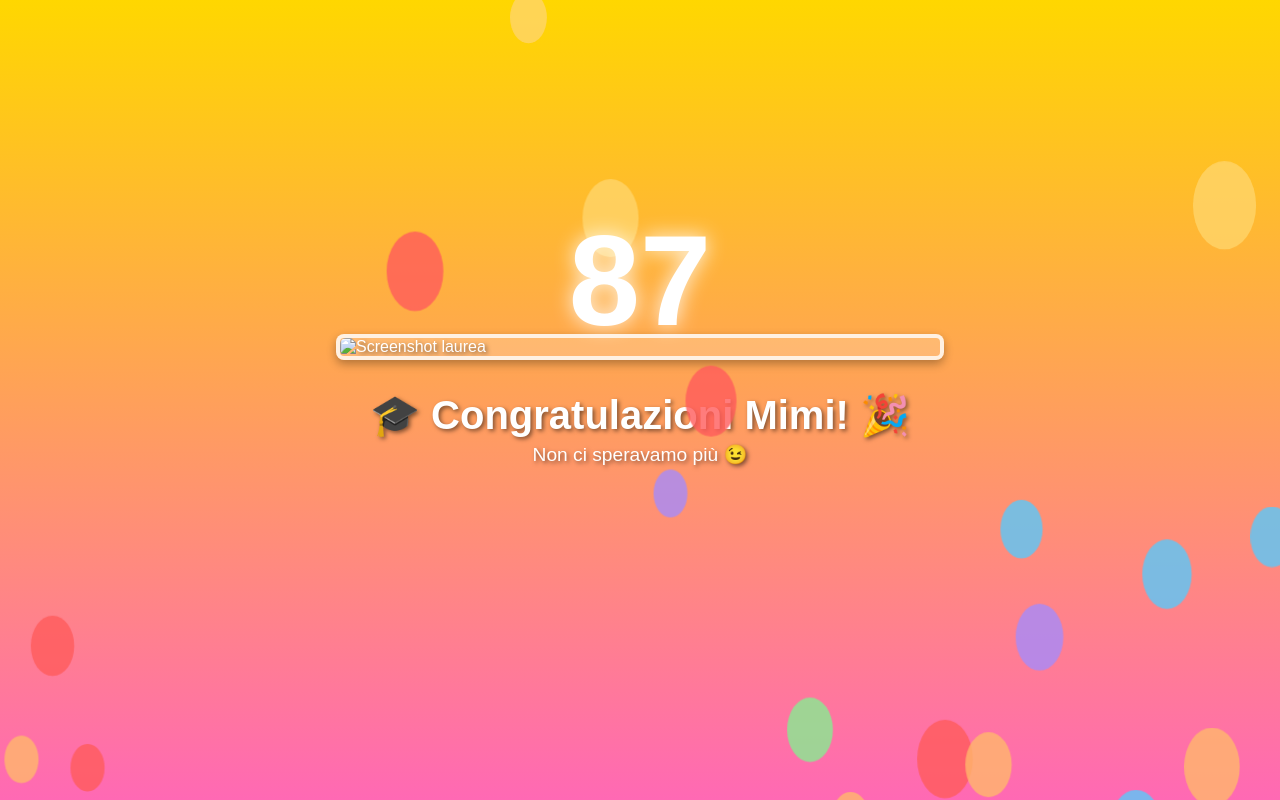
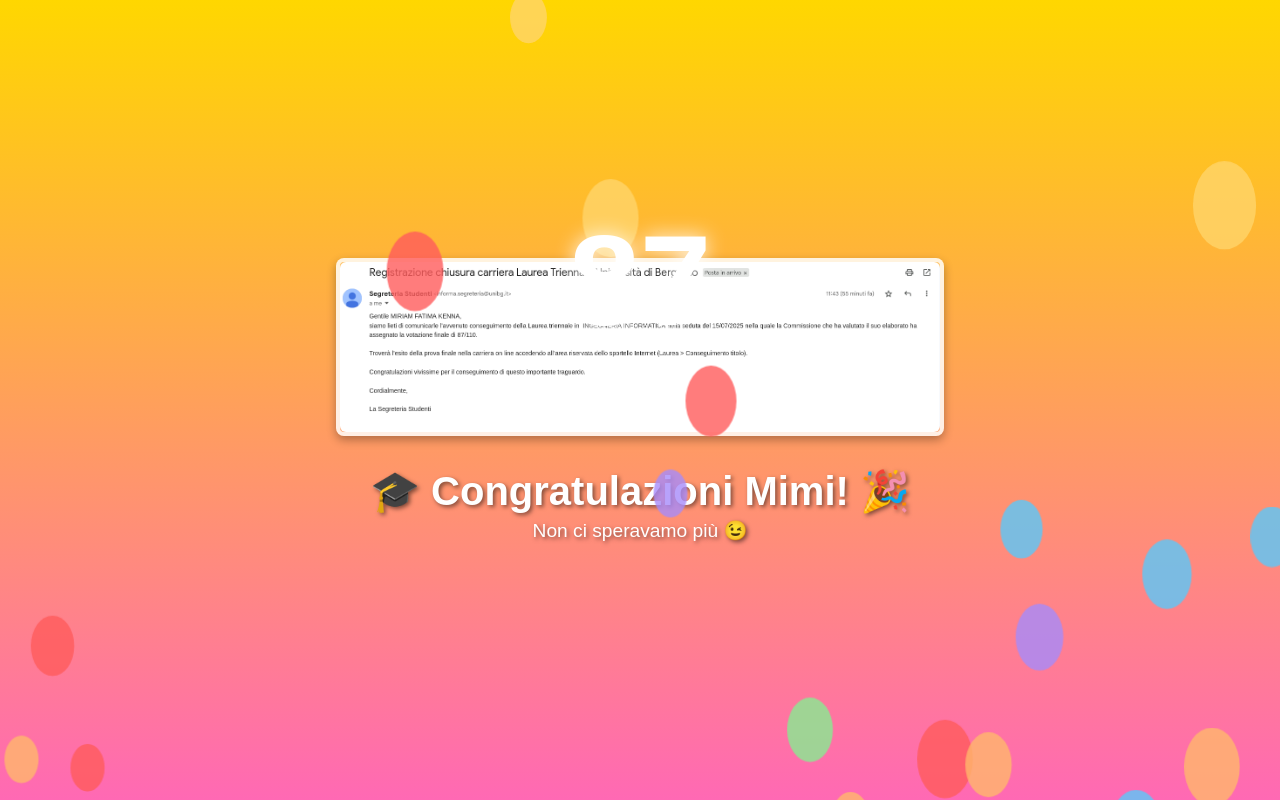
Before and after one commit to MartinaKenna/MartinaKenna.github.io, a plain HTML site: page mimi.html in a window 1280 px wide. Drawn offline with Linux system fonts and the light colour scheme.

Commit message:
Update mimi.html

```diff
--- a/mimi.html
+++ b/mimi.html
@@ -107,7 +107,7 @@
 <body>
   <div id="balloons-container"></div>
   <div id="screenshot-container">
-    <img src="screenshot.png" alt="Screenshot laurea" />
+    <img src="background.png" alt="Screenshot laurea" />
   </div>
   <div id="score">87</div>
   <h1>🎓 Congratulazioni Mimi! 🎉</h1>
```
